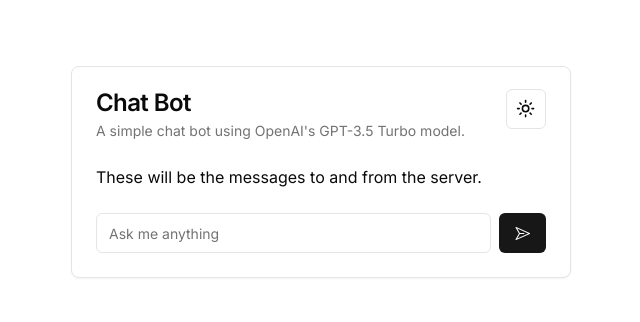
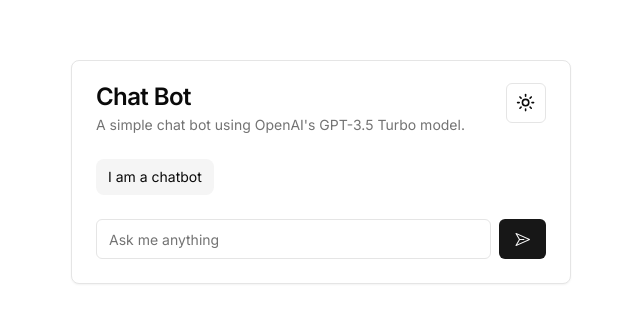
Before and after one commit to SchroederNathan/AI-Chatbot, a Next.js app: page / in a window 1280 px wide. Shown: the part 228-550 px from the top of the page, without its empty margins (319-959 px from the left). Built offline with nearby package versions, Linux system fonts and the light colour scheme.

Commit message:
Chats are now styled according to if their from the user or the gpt chatbot

```diff
--- a/src/components/ui/Chat.tsx
+++ b/src/components/ui/Chat.tsx
@@ -2,6 +2,7 @@
 import React, { use, useEffect, useState } from "react";
 import { CardContent } from "./card";
 import { ChatInput } from "./ChatInput";
+import ChatMessage from "./ChatMessage";
 
 const Chat = () => {
   const [messages, setMessages] = useState([
@@ -10,6 +11,8 @@ const Chat = () => {
 
   const handleSubmit = (message: string) => {
     setMessages([...messages, { sender: "user", content: message }]);
+
+    // Proccess message to chatGPT (send to server and get response)
   };
 
   useEffect(() => {
@@ -18,8 +21,10 @@ const Chat = () => {
 
   return (
     <>
-      <CardContent>
-        These will be the messages to and from the server.
+      <CardContent className="space-y-4">
+        {messages.map((message) => (
+          <ChatMessage message={message} />
+        ))}
       </CardContent>
       <CardContent>
         <form>
--- /dev/null
+++ b/src/components/ui/ChatMessage.tsx
@@ -0,0 +1,19 @@
+import React from "react";
+import { Card, CardContent } from "@/components/ui/card";
+
+const ChatMessage = ({ message }: { message: any }) => {
+  return (
+    <>
+      {message.sender === "user" ? (
+        <CardContent className="flex w-max max-w-[75%] flex-col gap-2 rounded-lg px-3 py-2 text-sm ml-auto bg-primary text-primary-foreground">
+          {message.content}
+        </CardContent>
+      ) : (
+        <CardContent className="flex w-max max-w-[75%] flex-col gap-2 rounded-lg px-3 py-2 text-sm bg-muted">
+          {message.content}
+        </CardContent>
+      )}
+    </>
+  );
+};
+export default ChatMessage;
```
